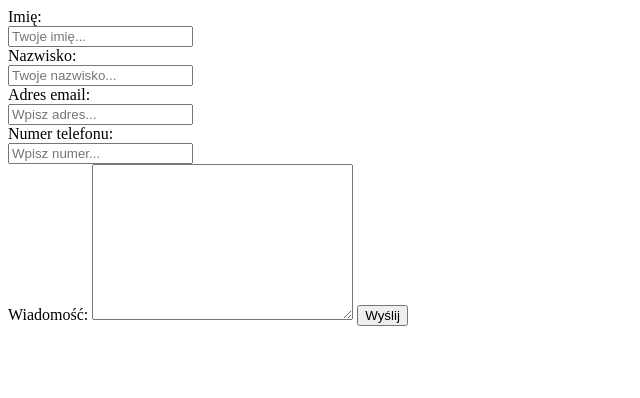
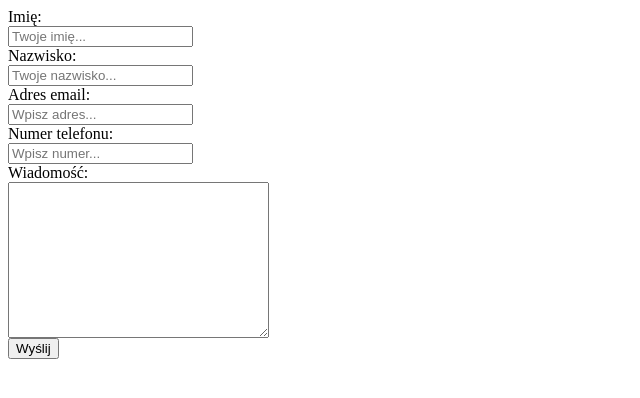
Before and after one commit to krawj/krawj.github.io, a plain HTML site: page formularz/index.html in a window 1280 px wide. Shown: the whole page, without its empty margins (0-640 px from the left). Drawn offline with Linux system fonts and the light colour scheme.

Commit message:
Some further modifications to the form

```diff
--- a/formularz/index.html
+++ b/formularz/index.html
@@ -6,7 +6,7 @@
     <meta http-equiv="X-UA-Compatible" content="ie=edge">
     <title>Document</title>
     <style type="text/css">
-        form > input { display: block; }
+        form > * { display: block; }
     </style>
 </head>
 <body>
```
